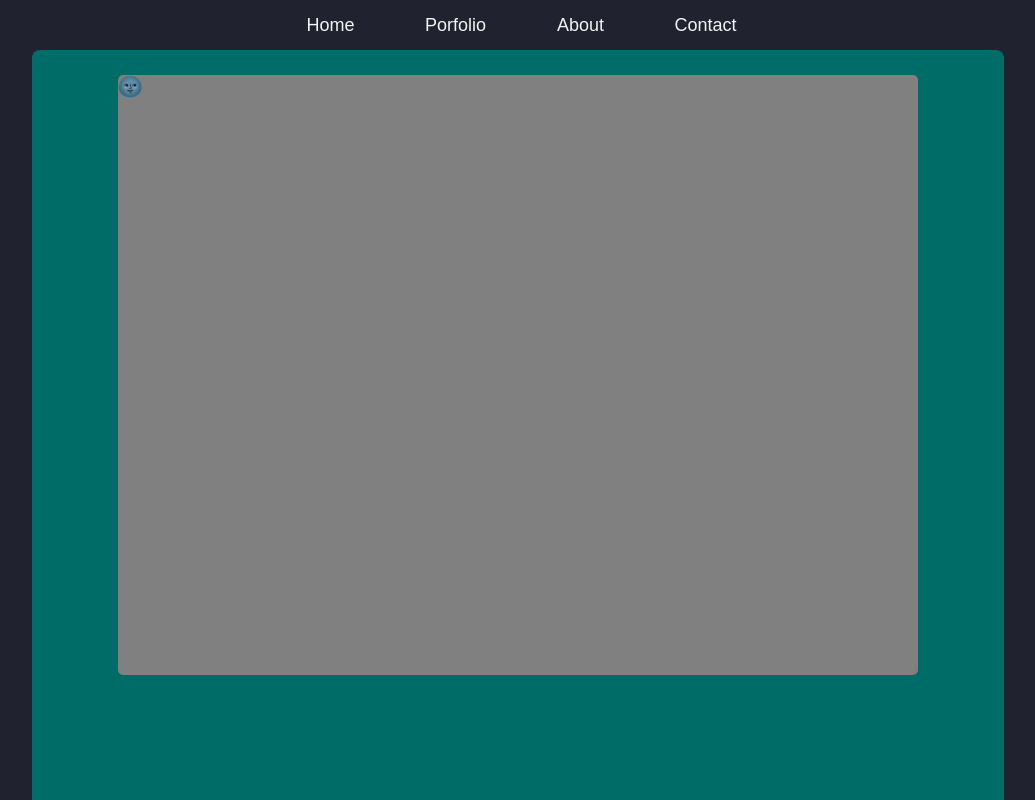
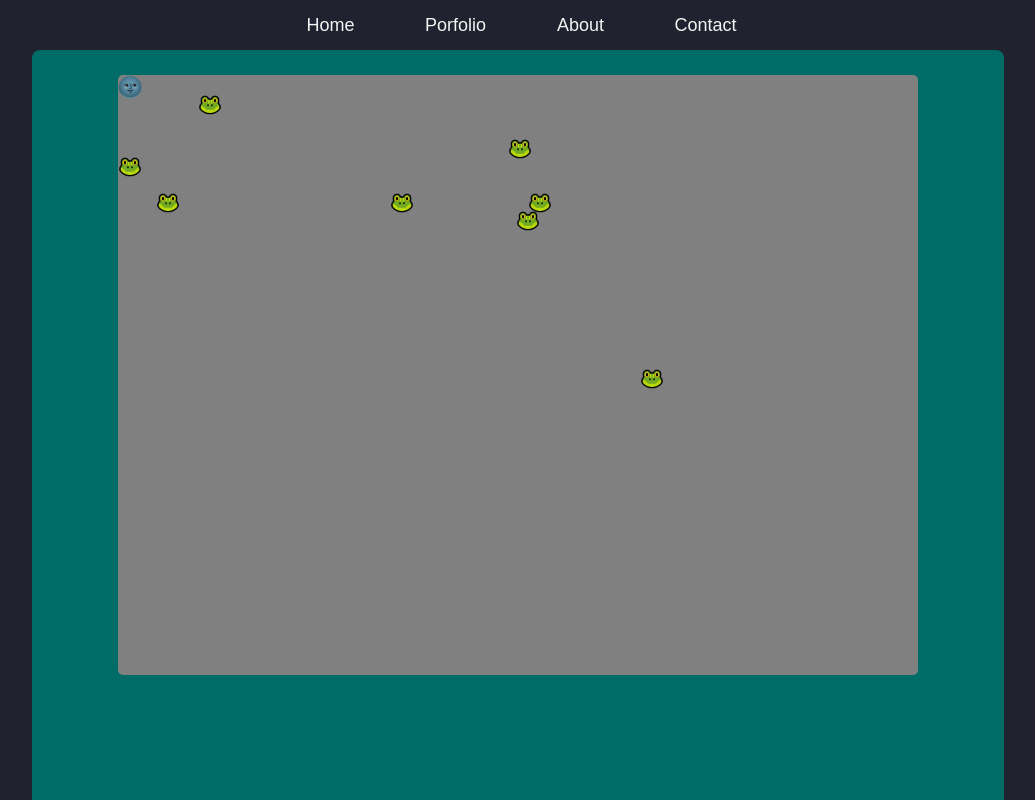
Before and after one commit to iownapc-af/dev-portfolio, a React (Create React App) app: page / in a window 1280 px wide. Shown: the whole page, without its empty margins (122-1157 px from the left). Built offline with nearby package versions, Linux system fonts and the light colour scheme.

Commit message:
doing things with the things that achieve some other things but we still have lots of things to do so that we can finish this thing.

```diff
--- a/src/Components/Portfolio/React-Game/Engine/GameEngine.js
+++ b/src/Components/Portfolio/React-Game/Engine/GameEngine.js
@@ -1,3 +1,4 @@
+/* eslint-disable */
 import React, { Component } from 'react';
 import DefaultTimer from './DefaultTimer';
 import DefaultRenderer from './DefaultRenderer';
--- /dev/null
+++ b/src/Components/Portfolio/React-Game/Entities/NPC.tsx
@@ -0,0 +1,29 @@
+import '../Game.scss';
+
+interface Props {
+  x: number;
+  y: number;
+}
+
+const NPC = (props: Props) => {
+  const npcEntity = {
+    coords: [props.x, props.y],
+  };
+
+  return (
+    // eslint-disable-next-line react/jsx-filename-extension
+    <div
+      style={{
+        position: 'absolute',
+        left: npcEntity.coords[0],
+        top: npcEntity.coords[1],
+      }}
+      className="game-npc"
+      id="npc"
+    >
+      {' '}
+    </div>
+  );
+};
+
+export default NPC;
--- a/src/Components/Portfolio/React-Game/Entities/Player.js
+++ /dev/null
@@ -1,28 +0,0 @@
-import { PureComponent } from 'react';
-import '../Game.scss';
-
-class Player extends PureComponent {
-  render() {
-    const playerEntity = {
-      direction: this.props.direction,
-      coords: [this.props.x, this.props.y],
-    };
-
-    return (
-      // eslint-disable-next-line react/jsx-filename-extension
-      <div
-        style={{
-          position: 'absolute',
-          left: playerEntity.coords[0],
-          top: playerEntity.coords[1],
-        }}
-        className={`game-player ${playerEntity.direction}`}
-        id="player"
-      >
-        {' '}
-      </div>
-    );
-  }
-}
-
-export { Player };
--- /dev/null
+++ b/src/Components/Portfolio/React-Game/Entities/Player.tsx
@@ -0,0 +1,48 @@
+/* eslint-disable react/sort-comp */
+import { PureComponent } from 'react';
+import '../Game.scss';
+
+interface PlayerProps {
+  direction: string;
+  x: number;
+  y: number;
+}
+
+class Player extends PureComponent<PlayerProps> {
+  // movePlayer(x: number, y: number, direction: string) {
+  //   switch (direction) {
+  //     case 'north':
+  //       this.playerEntity.direction = 'north';
+
+  //       if (this.playerEntity.coords[1] - 18 > 0) {
+  //         this.playerEntity.coords[1] -= 18;
+  //       } else {
+  //         this.playerEntity.coords[1] = 0;
+  //       }
+  //       break;
+  //   }
+  // }
+
+  render() {
+    const playerEntity = {
+      direction: this.props.direction,
+      coords: [this.props.x, this.props.y],
+    };
+
+    return (
+      <div
+        style={{
+          position: 'absolute',
+          left: playerEntity.coords[0],
+          top: playerEntity.coords[1],
+        }}
+        className={`game-player ${playerEntity.direction}`}
+        id="player"
+      >
+        {' '}
+      </div>
+    );
+  }
+}
+
+export { Player };
--- a/src/Components/Portfolio/React-Game/Game.scss
+++ b/src/Components/Portfolio/React-Game/Game.scss
@@ -35,3 +35,10 @@
         transform: rotateZ(90deg);
     }
 }
+
+.game-npc {
+  background: url("./res/frog.png") no-repeat;
+  background-size: 24px;
+  height: 24px;
+  width: 24px;
+}
--- a/src/Components/Portfolio/React-Game/Game.tsx
+++ b/src/Components/Portfolio/React-Game/Game.tsx
@@ -3,6 +3,7 @@ import { GameEngine } from './Engine';
 import './Game.scss';
 import { Movement } from './Systems/Movement';
 import { Player } from './Entities/Player';
+import { EntityHandler } from './Systems/EntityHandler';
 
 export default class ReactGame extends PureComponent {
   render() {
@@ -11,11 +12,12 @@ export default class ReactGame extends PureComponent {
         <GameEngine
           className="game-render-window"
           systems={[Movement]}
-          entities={{ Player: { x: 0, y: 0, direction: 'south', renderer: <Player /> } }}
+          entities={{
+            Player: { renderer: <Player x={0} y={0} direction="south" /> },
+            EntityHandler: { renderer: <EntityHandler /> },
+          }}
         />
       </div>
     );
   }
 }
-
-// export default ReactGame;
--- /dev/null
+++ b/src/Components/Portfolio/React-Game/Systems/EntityHandler.tsx
@@ -0,0 +1,121 @@
+// import { PureComponent } from 'react';
+import { useEffect } from 'react';
+import { npcList } from '../../Porjec 2/NPC';
+import NPC from '../Entities/NPC';
+
+const entityList = [
+  {
+    id: 0,
+    entityType: 'npc',
+    x: 450,
+    y: 400,
+  },
+  {
+    id: 1,
+    entityType: 'npc',
+    x: 80,
+    y: 0,
+  },
+  {
+    id: 2,
+    entityType: 'npc',
+    x: 0,
+    y: 80,
+  },
+  {
+    id: 3,
+    entityType: 'npc',
+    x: 20,
+    y: 80,
+  },
+  {
+    id: 4,
+    entityType: 'npc',
+    x: 200,
+    y: 80,
+  },
+  {
+    id: 5,
+    entityType: 'npc',
+    x: 320,
+    y: 80,
+  },
+  {
+    id: 6,
+    entityType: 'npc',
+    x: 380,
+    y: 80,
+  },
+  {
+    id: 7,
+    entityType: 'npc',
+    x: 300,
+    y: 80,
+  },
+];
+
+const EntityHandler = () => {
+  useEffect(() => {
+    setInterval(() => {
+      entityMovement();
+    }, 50);
+  }, []);
+
+  const entityMovement = () => {
+    const moveDirection = Math.floor(Math.random() * 6);
+    const entity = Math.floor(Math.random() * entityList.length);
+
+    switch (moveDirection) {
+      case 0: // up
+        if (entityList[entity].y - 18 > 0) {
+          entityList[entity].y -= 18;
+        } else {
+          entityList[entity].y = 0;
+        }
+        break;
+      case 1: // down
+        if (entityList[entity].y - 18 < 554) {
+          entityList[entity].y += 18;
+        } else {
+          entityList[entity].y = 578;
+        }
+        break;
+      case 2: // left
+        if (entityList[entity].x - 18 > 0) {
+          entityList[entity].x -= 18;
+        } else {
+          entityList[entity].x = 0;
+        }
+        break;
+      case 3: // right
+        if (entityList[entity].x - 18 < 754) {
+          entityList[entity].x += 18;
+        } else {
+          entityList[entity].x = 778;
+        }
+        break;
+      case 4: // Doesn't move if 4/5 are rolled
+      case 5:
+        break;
+    }
+
+    return null;
+  };
+
+  const entityBuilder = () => {
+    // eslint-disable-next-line guard-for-in
+    return (
+      <>
+        {entityList.map((entity) => {
+          // entityMovement(entity.id);
+
+          return <NPC x={entity.x} y={entity.y} key={entity.id} />;
+        })}
+      </>
+    );
+  };
+
+  return entityBuilder();
+};
+
+export { EntityHandler };
--- a/src/Components/Portfolio/React-Game/Systems/Movement.js
+++ b/src/Components/Portfolio/React-Game/Systems/Movement.tsx
@@ -1,12 +1,24 @@
-const Movement = (entities, { input }) => {
-  const { payload } = input.find((x) => x.name === 'onKeyPress') || {};
+/* eslint-disable @typescript-eslint/no-explicit-any */
+// eslint-disable
+const Movement = (entities: any, { input }: any) => {
+  const { payload } = input.find((x: any) => x.name === 'onKeyDown') || {};
+  const playerMovement = entities.Player;
+
+  const checkValidPlayerInitialCoordinates = () => {
+    if (playerMovement.y === undefined) {
+      playerMovement.y = 0;
+    }
+
+    if (playerMovement.x === undefined) {
+      playerMovement.x = 0;
+    }
+  };
 
   if (payload) {
-    const playerMovement = entities.Player;
-    // check if moving out of bounds
+    checkValidPlayerInitialCoordinates();
 
-    switch (payload.key) {
-      case 'w':
+    switch (payload.key.toLowerCase()) {
+      case 'w' || 'ArrowUp':
         playerMovement.direction = 'north';
         if (playerMovement.y - 18 > 0) {
           playerMovement.y -= 18;
@@ -14,7 +26,7 @@ const Movement = (entities, { input }) => {
           playerMovement.y = 0;
         }
         break;
-      case 's':
+      case 's' || 'arrowdown':
         playerMovement.direction = 'south';
         if (playerMovement.y - 18 < 554) {
           playerMovement.y += 18;
@@ -22,7 +34,7 @@ const Movement = (entities, { input }) => {
           playerMovement.y = 578;
         }
         break;
-      case 'a':
+      case 'a' || 'arrowleft':
         playerMovement.direction = 'west';
         if (playerMovement.x - 18 > 0) {
           playerMovement.x -= 18;
@@ -30,7 +42,7 @@ const Movement = (entities, { input }) => {
           playerMovement.x = 0;
         }
         break;
-      case 'd':
+      case 'd' || 'arrowright':
         playerMovement.direction = 'east';
         if (playerMovement.x - 18 < 754) {
           playerMovement.x += 18;
```
Also changed, not shown: src/Components/Portfolio/React-Game/Systems/EntityUpdate.tsx (added, +60 -0 lines).
